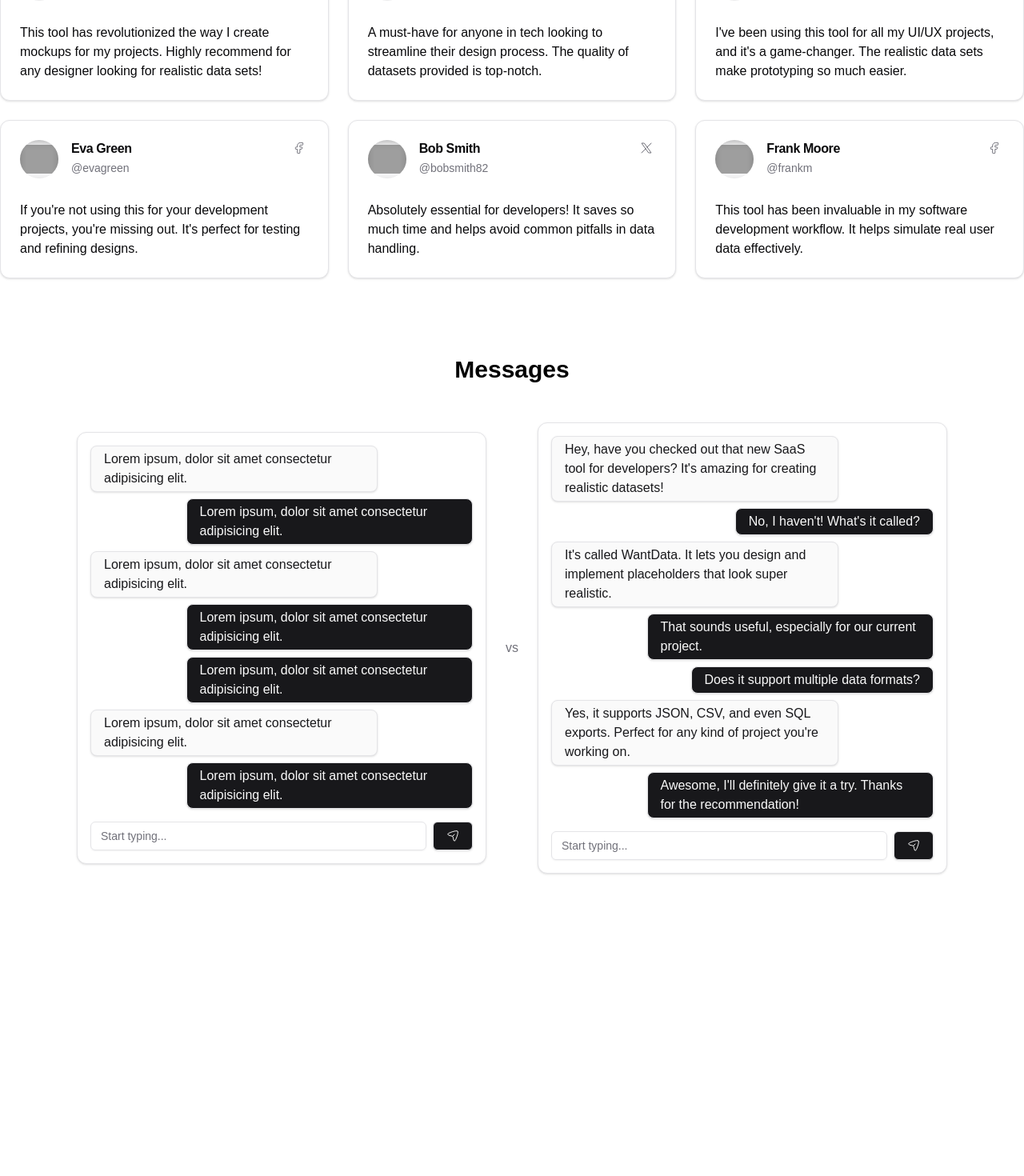
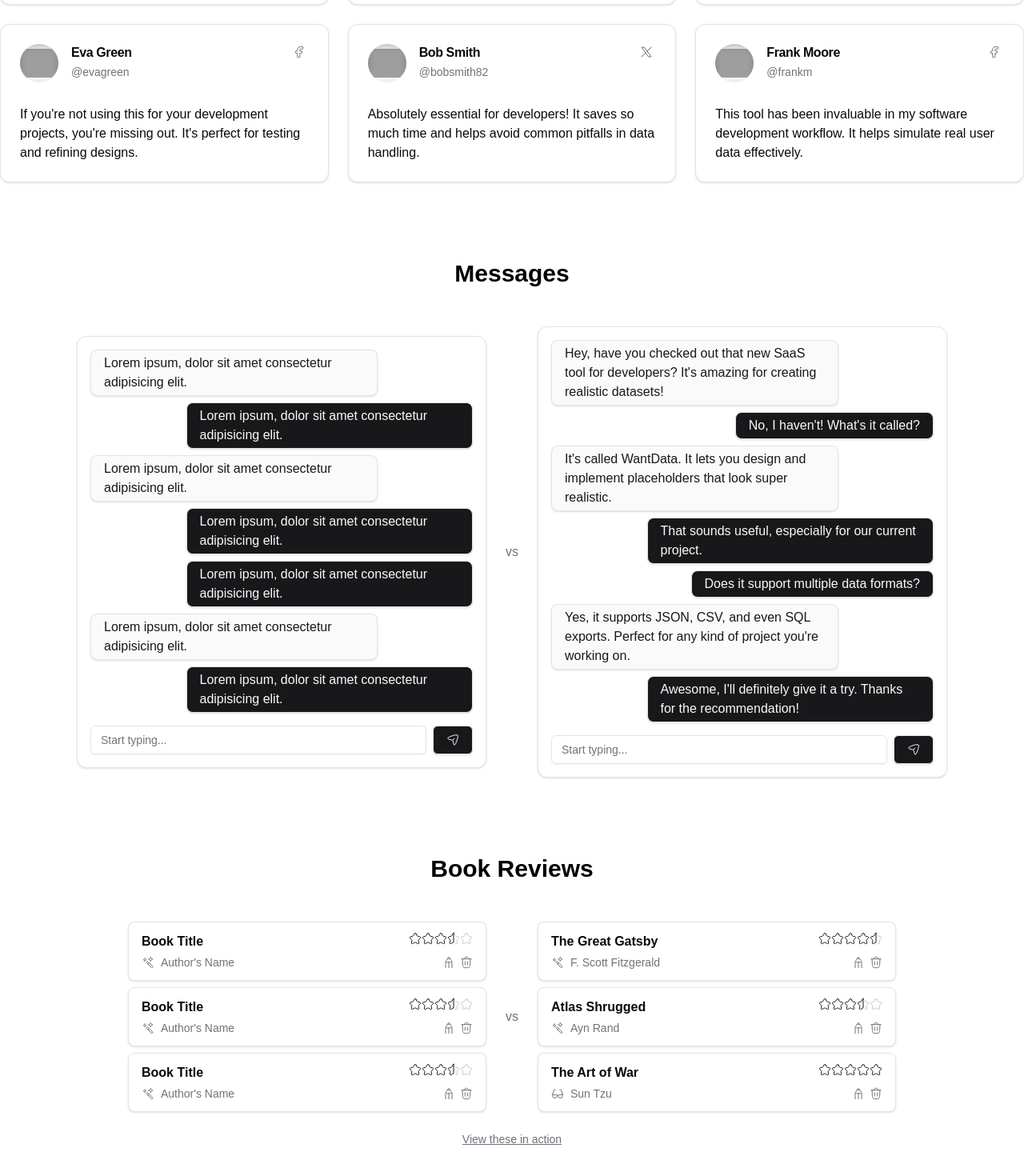
Before and after one commit to SamwelZimmer/power-of-placeholders, a Next.js app: page / in a window 1280 px wide. Shown: the part 754-2224 px from the top of the page at 80% size. Before the commit the page ends 1894 px from the top, so only its background shows below. Built offline with nearby package versions, Linux system fonts and the light colour scheme; grey boxes are pictures that could not be loaded.

Commit message:
finish up

```diff
--- a/src/app/globals.css
+++ b/src/app/globals.css
@@ -80,3 +80,16 @@ body {
     @apply bg-background text-foreground;
   }
 }
+
+/* Hide scrollbar for Chrome, Safari and Opera */
+.hidden-scrollbar::-webkit-scrollbar {
+  display: none;
+  width: 0;
+}
+
+/* Hide scrollbar for IE, Edge, and Firefox */
+.hidden-scrollbar {
+  -ms-overflow-style: none; /* IE and Edge */
+  scrollbar-width: none; /* Firefox */
+  overflow: scroll; /* Ensuring content is still scrollable */
+}
--- a/src/app/layout.tsx
+++ b/src/app/layout.tsx
@@ -31,7 +31,7 @@ export default function RootLayout({
   return (
     <html lang="en">
       <body
-        className={`${geistSans.variable} ${geistMono.variable} antialiased`}
+        className={`${geistSans.variable} ${geistMono.variable} antialiased bg-background`}
       >
         <ThemeProvider
           attribute="class"
--- a/src/app/page.tsx
+++ b/src/app/page.tsx
@@ -1,3 +1,4 @@
+import Books from "@/components/examples/Books";
 import Messages from "@/components/examples/Messages";
 import Testimonial from "@/components/examples/Testimonial";
 
@@ -5,14 +6,16 @@ import {
   TESTIMONIALS,
   TEXT_MESSAGES,
   PLACEHOLDER_TEXT_MESSAGES,
+  PLACEHOLDER_BOOK,
+  BOOKS,
 } from "@/lib/data";
+import { cn } from "@/lib/utils";
+import Link from "next/link";
 
 export default function Home() {
   return (
     <div className="flex flex-col py-12">
-      <div className="mx-auto mb-12">
-        <span className="text-3xl font-bold">Testimonials</span>
-      </div>
+      <SectionHeading text="Messages" className="mt-0" />
 
       <div className="grid lg:grid-cols-2 xl:grid-cols-3 mx-auto max-w-max gap-6 px-6 sm:px-0">
         <Testimonial />
@@ -23,11 +26,7 @@ export default function Home() {
         <Testimonial className="hidden xl:block" />
       </div>
 
-      <div className="flex items-center gap-4 w-full px-6 max-w-md my-12 mx-auto text-muted-foreground">
-        <hr className="border w-full" />
-        <span>vs</span>
-        <hr className="border w-full" />
-      </div>
+      <HorizontalVsDivider className="my-12" />
 
       <div className="grid lg:grid-cols-2 xl:grid-cols-3 mx-auto max-w-max gap-6 px-6 sm:px-0">
         {TESTIMONIALS.map((testimonial, i) => (
@@ -41,23 +40,62 @@ export default function Home() {
         ))}
       </div>
 
-      <div className="mx-auto mt-24 mb-12">
-        <span className="text-3xl font-bold">Messages</span>
-      </div>
+      <SectionHeading text="Messages" />
 
       <div className="flex flex-col lg:flex-row gap-6 px-6 sm:px-0 w-full justify-center items-center">
         <Messages data={PLACEHOLDER_TEXT_MESSAGES} />
-
-        <span className="text-muted-foreground hidden lg:block">vs</span>
-
-        <div className="flex items-center gap-4 w-full max-w-sm my-3 mx-auto text-muted-foreground lg:hidden">
-          <hr className="border w-full block lg:hidden" />
-          <span>vs</span>
-          <hr className="border w-full block lg:hidden" />
-        </div>
-
+        <VerticalVsDivider className="text-muted-foreground hidden lg:block" />
+        <HorizontalVsDivider className="lg:hidden" />
         <Messages data={TEXT_MESSAGES} />
       </div>
+
+      <SectionHeading text="Book Reviews" />
+
+      <div className="flex flex-col lg:flex-row gap-6 px-6 sm:px-0 mx-auto w-full justify-center items-center">
+        <Books books={[PLACEHOLDER_BOOK, PLACEHOLDER_BOOK, PLACEHOLDER_BOOK]} />
+        <VerticalVsDivider className="text-muted-foreground hidden lg:block" />
+        <HorizontalVsDivider className="lg:hidden" />
+        <Books books={BOOKS} />
+      </div>
+
+      <Link
+        href={"/books"}
+        className="text-sm underline text-muted-foreground mt-6 mx-auto"
+      >
+        View these in action
+      </Link>
     </div>
   );
 }
+
+const SectionHeading = ({
+  text,
+  children,
+  className,
+}: {
+  text: string;
+  children?: React.ReactNode;
+  className?: string;
+}) => (
+  <div className={cn("mx-auto mt-24 mb-12 flex flex-col", className)}>
+    <span className="text-3xl font-bold">{text}</span>
+    {children}
+  </div>
+);
+
+const HorizontalVsDivider = ({ className }: { className?: string }) => (
+  <div
+    className={cn(
+      "flex items-center gap-4 w-full max-w-sm my-3 mx-auto text-muted-foreground lg:hidden",
+      className
+    )}
+  >
+    <hr className="border w-full block lg:hidden" />
+    <span>vs</span>
+    <hr className="border w-full block lg:hidden" />
+  </div>
+);
+
+const VerticalVsDivider = ({ className }: { className?: string }) => (
+  <span className={className}>vs</span>
+);
--- /dev/null
+++ b/src/components/examples/Books.tsx
@@ -0,0 +1,13 @@
+import BookCard from "@/components/walkthroughs/books/BookCard";
+import { BookItem } from "@/lib/types";
+
+export default function Books({ books }: { books: BookItem[] }) {
+  const limitedBooks = books.slice(0, 3);
+  return (
+    <div className="flex flex-col gap-2 w-full max-w-md px-6 sm:px-0">
+      {limitedBooks.map((book, i) => (
+        <BookCard key={i} data={book} />
+      ))}
+    </div>
+  );
+}
--- a/src/components/hud/TopNav.tsx
+++ b/src/components/hud/TopNav.tsx
@@ -2,6 +2,7 @@
 
 import { ModeToggle } from "@/components/providers/theme-provider";
 import { useMounted } from "@/hooks/use-mounted";
+import Link from "next/link";
 
 export default function TopNav() {
   const mounted = useMounted();
@@ -12,7 +13,10 @@ export default function TopNav() {
         className={`fixed top-0 z-30 px-6 w-full h-max pb-4 border-b border-border/40  flex flex-col pt-4 bg-background/95 backdrop-blur supports-[backdrop-filter]:bg-background/60 `}
       >
         <div className="flex items-center gap-2 w-full justify-between">
-          <span className="font-bold">The Power of Placeholders</span>
+          <Link href={"/"} className="font-bold">
+            The Power of Placeholders
+          </Link>
+
           <ModeToggle className="" />
         </div>
       </nav>
--- a/src/components/providers/books-provider.tsx
+++ b/src/components/providers/books-provider.tsx
@@ -10,7 +10,7 @@ import React, {
 import { usePathname, useRouter, useSearchParams } from "next/navigation";
 
 import { useMounted } from "@/hooks/use-mounted";
-import { BookItem } from "@/components/examples/BookCard";
+import { BookItem } from "@/lib/types";
 
 type BookFilters = {
   ratingRange: number[];
--- a/src/components/examples/BookCard.tsx
+++ b/src/components/walkthroughs/books/BookCard.tsx
@@ -6,16 +6,12 @@ import { toast } from "sonner";
 
 import { Icon } from "@/assets/IconMap";
 import { Card } from "@/components/ui/card";
-import { Tooltip, TooltipContent, TooltipTrigger } from "../ui/tooltip";
-
-export type BookItem = {
-  title: string;
-  description?: string;
-  author: string;
-  yearPublished?: number;
-  isFictional: boolean;
-  rating: number;
-};
+import {
+  Tooltip,
+  TooltipContent,
+  TooltipTrigger,
+} from "@/components/ui/tooltip";
+import { BookItem } from "@/lib/types";
 
 interface BookCardProps {
   data: BookItem;
@@ -25,12 +21,19 @@ export default function BookCard({ data }: BookCardProps) {
   const [isOpen, setIsOpen] = useState(false);
   const [hovering, setHovering] = useState(false);
 
+  const onClick = () => {
+    if (!data.description) return;
+    setIsOpen(!isOpen);
+  };
+
   return (
     <Card
       onMouseEnter={() => setHovering(true)}
       onMouseLeave={() => setHovering(false)}
-      onClick={() => setIsOpen(!isOpen)}
-      className="w-full px-4 py-3 rounded-lg flex flex-col cursor-pointer hover:bg-muted"
+      onClick={onClick}
+      className={`w-full px-4 py-3 rounded-lg flex flex-col ${
+        data.description && "hover:bg-muted cursor-pointer"
+      }`}
     >
       <div className="flex justify-between">
         <span className="font-semibold">{data.title}</span>
--- a/src/app/(walkthroughs)/books/BookList.tsx
+++ b/src/components/walkthroughs/books/BookList.tsx
@@ -1,6 +1,6 @@
 "use client";
 
-import BookCard from "@/components/examples/BookCard";
+import BookCard from "@/components/walkthroughs/books/BookCard";
 import {
   defaultFilters,
   useBooksContext,
--- a/src/app/(walkthroughs)/books/BookListHeader.tsx
+++ b/src/components/walkthroughs/books/BookListHeader.tsx
@@ -30,8 +30,8 @@ export default function BookListHeader() {
     useBooksContext();
 
   return (
-    <div className="flex flex-col">
-      <div className="w-full flex gap-2">
+    <div className="flex flex-col fixed w-[calc(100%-48px)] sm:w-full max-w-md z-20 ">
+      <div className="w-full flex gap-2 bg-background">
         <DefaultSearch
           value={searchQuery}
           setValue={setSearchQuery}
@@ -90,6 +90,8 @@ export default function BookListHeader() {
           <span>New</span>
         </Button>
       </div>
+
+      <div className="w-full h-2 bg-gradient-to-t from-transparent to-background" />
     </div>
   );
 }
--- a/src/lib/data.ts
+++ b/src/lib/data.ts
@@ -1,5 +1,4 @@
-import { BookItem } from "@/components/examples/BookCard";
-import { TestimonialData, MessageItem } from "@/lib/types";
+import { TestimonialData, MessageItem, BookItem } from "@/lib/types";
 
 export const TESTIMONIALS: TestimonialData[] = [
   {
@@ -123,6 +122,24 @@ export const BOOKS: BookItem[] = [
     yearPublished: 1925,
   },
   {
+    title: "Atlas Shrugged",
+    author: "Ayn Rand",
+    rating: 3.3,
+    description:
+      "A philosophical novel that explores the role of the mind in man's existence and the consequences of abandoning intellectual achievement.",
+    isFictional: true,
+    yearPublished: 1957,
+  },
+  {
+    title: "The Art of War",
+    author: "Sun Tzu",
+    rating: 4.9,
+    description:
+      "An ancient Chinese military treatise attributed to Sun Tzu, focusing on military strategy and tactics.",
+    isFictional: false,
+    yearPublished: -500,
+  },
+  {
     title: "Moby Dick",
     author: "Herman Melville",
     rating: 4.5,
@@ -149,15 +166,7 @@ export const BOOKS: BookItem[] = [
     isFictional: true,
     yearPublished: 2005,
   },
-  {
-    title: "The Art of War",
-    author: "Sun Tzu",
-    rating: 4.9,
-    description:
-      "An ancient Chinese military treatise attributed to Sun Tzu, focusing on military strategy and tactics.",
-    isFictional: false,
-    yearPublished: -500,
-  },
+
   {
     title: "War and Peace",
     author: "Leo Tolstoy",
@@ -193,22 +202,20 @@ export const BOOKS: BookItem[] = [
     yearPublished: 1960,
   },
   {
+    title: "The Bible",
+    author: "Various",
+    rating: 4.7,
+    description: "",
+    isFictional: false,
+    yearPublished: -1500,
+  },
+  {
     title: "The Lord of the Rings",
     author: "J.R.R. Tolkien",
     rating: 4.8,
     description: "An epic fantasy adventure in Middle-earth.",
     isFictional: true,
     yearPublished: 1954,
-  },
-
-  {
-    title: "Atlas Shrugged",
-    author: "Ayn Rand",
-    rating: 3.3,
-    description:
-      "A philosophical novel that explores the role of the mind in man's existence and the consequences of abandoning intellectual achievement.",
-    isFictional: true,
-    yearPublished: 1957,
   },
   {
     title: "The Alchemist",
@@ -237,13 +244,14 @@ export const BOOKS: BookItem[] = [
     isFictional: true,
     yearPublished: 1922,
   },
+];
 
-  {
-    title: "The Bible",
-    author: "Various",
-    rating: 4.7,
-    description: "",
-    isFictional: false,
-    yearPublished: -1500,
-  },
-];
+export const PLACEHOLDER_BOOK: BookItem = {
+  title: "Book Title",
+  description:
+    "Lorem ipsum dolor sit amet consectetur adipisicing elit. Soluta iusto, ipsam aliquam rem et quia ad delectus beatae dolorum harum.",
+  author: "Author's Name",
+  isFictional: true,
+  yearPublished: 1212,
+  rating: 3.5,
+};
```
Also changed, not shown: src/app/(walkthroughs)/books/page.tsx (+9 -5 lines), src/lib/types.ts (+9 -0 lines).
